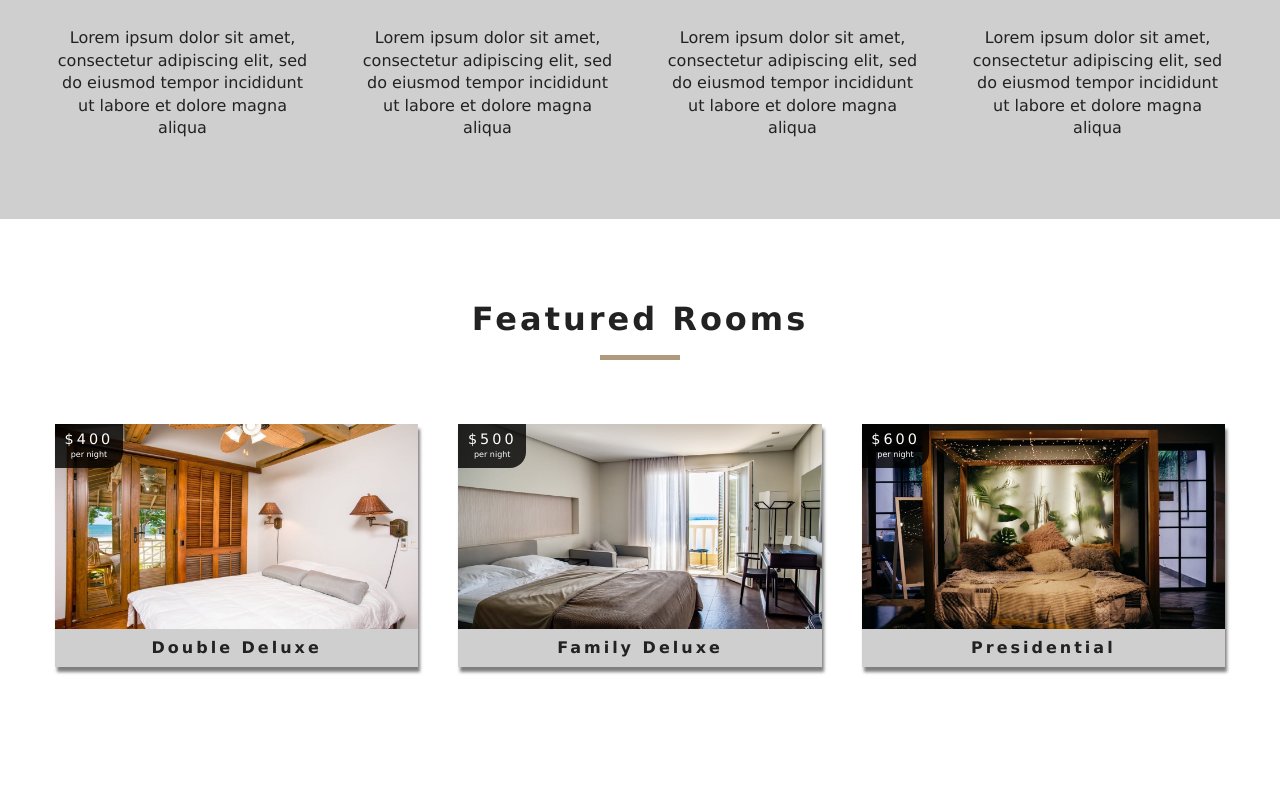
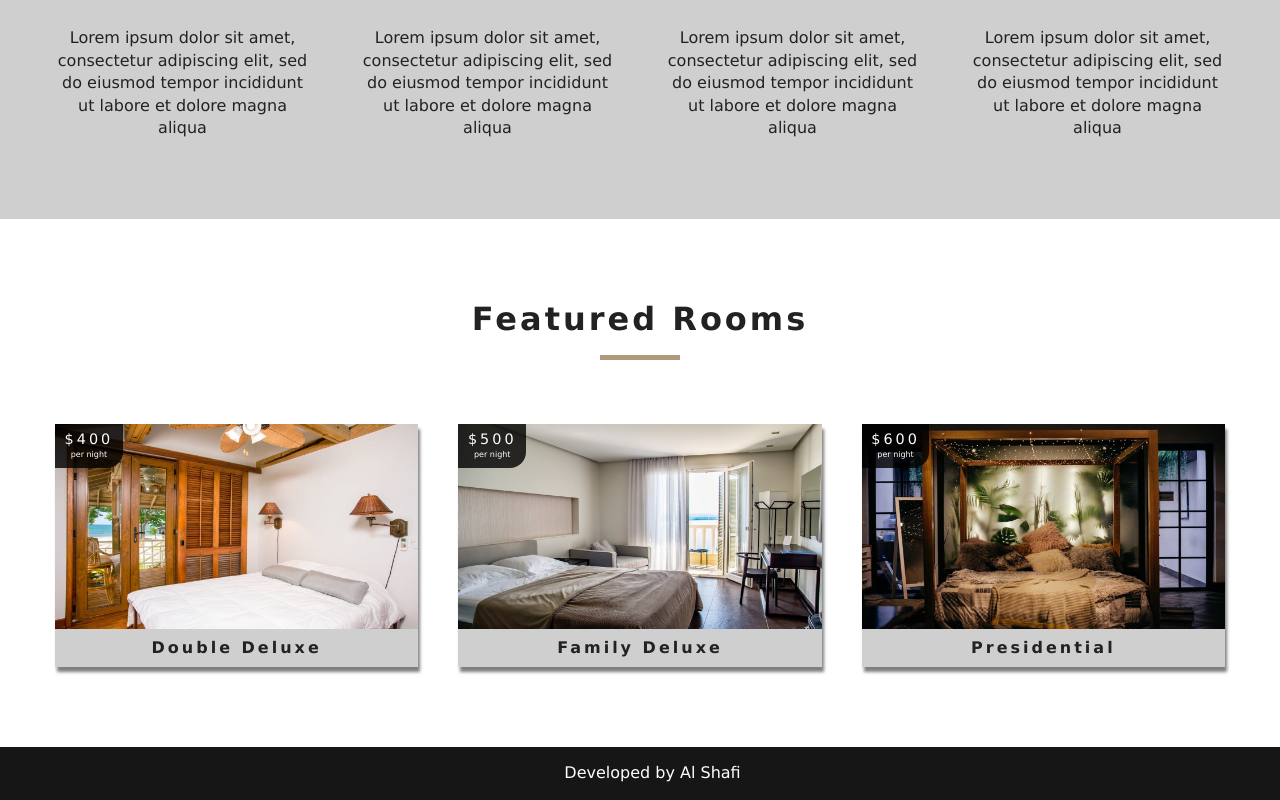
Before and after one commit to alshafi834/React-Resort-App, a React (Create React App) app: page / in a window 1280 px wide. Shown: the part 1104-1904 px from the top of the page. Before the commit the page ends 1851 px from the top, so only its background shows below. Built offline with nearby package versions, Linux system fonts and the light colour scheme.

Commit message:
footer added

```diff
--- a/src/App.css
+++ b/src/App.css
@@ -418,6 +418,17 @@ h6 {
   grid-column-gap: 2rem;
   grid-row-gap: 1rem;
 }
+.footer {
+  background: rgb(22, 22, 22);
+  padding: 15px 0;
+}
+.footer p {
+  color: white;
+  font-weight: normal;
+  padding-left: 25px;
+  text-align: center;
+  font-size: 16px;
+}
 @media screen and (min-width: 992px) {
   .single-room-images,
   .single-room-info,
--- /dev/null
+++ b/src/components/Footer.js
@@ -0,0 +1,9 @@
+import React from "react";
+
+export default function Title() {
+  return (
+    <div className="footer">
+      <p>Developed by Al Shafi</p>
+    </div>
+  );
+}
--- a/src/pages/Home.js
+++ b/src/pages/Home.js
@@ -4,6 +4,7 @@ import Banner from "../components/Banner";
 import { Link } from "react-router-dom";
 import Services from "../components/Services";
 import FeaturedRoom from "../components/FeaturedRoom";
+import Footer from "../components/Footer";
 
 export default function() {
   return (
@@ -20,6 +21,7 @@ export default function() {
       </Hero>
       <Services />
       <FeaturedRoom></FeaturedRoom>
+      <Footer></Footer>
     </>
   );
 }
```
